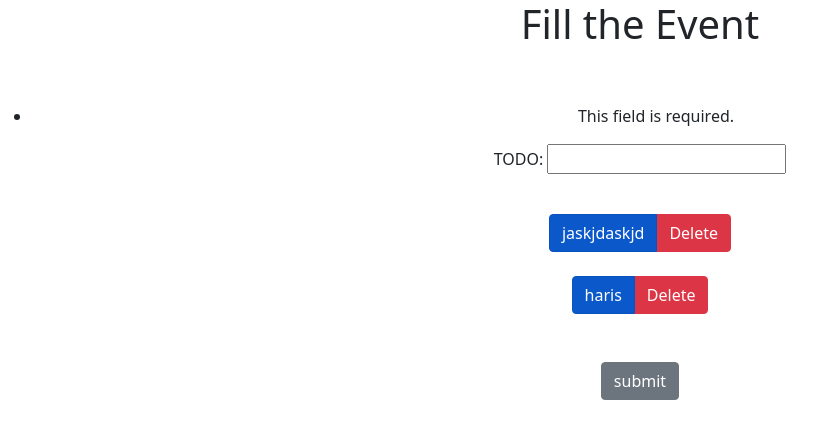
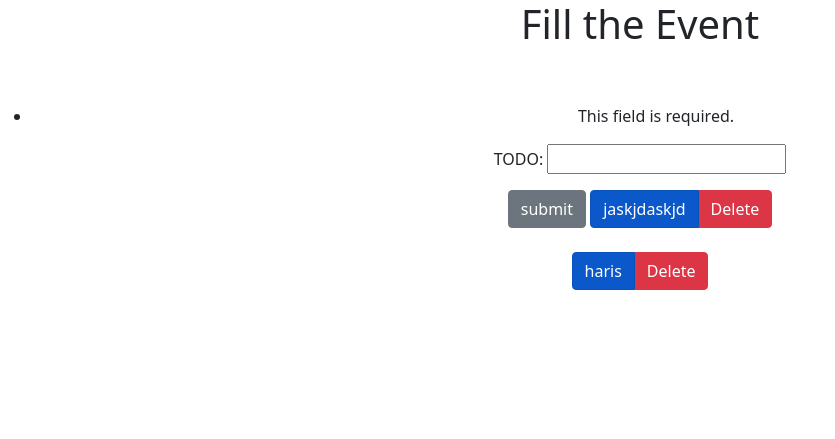
Before and after one commit to hamzakcs/todo, a Django app: page /data/ in a window 1280 px wide. Shown: the top 439 px of the page, without its empty margins (0-835 px from the left). Run offline with Django 3.2, Linux system fonts and the light colour scheme; data comes from the database, SQL or seed files in the repository.

Commit message:
button place change

```diff
--- a/saver/templates/saver/data_show.html
+++ b/saver/templates/saver/data_show.html
@@ -18,7 +18,7 @@
                  <h1>Fill TODO</h1><br><br>
             <form action="" method= POST>
                 {% csrf_token %}
-                {{ all_data.as_p }}
+                {{ all_data.as_p }}<input type="submit" value="Submit" class="btn btn-secondary btn-sm">
                 {% for i in model_data %}
                 <div class="btn-group">
                     <a href="#" class="btn btn-primary active" aria-current="page">{{ i }}</a>
@@ -26,8 +26,8 @@
                 </div><br>
 
                 <br>
-                {% endfor %}<br>
-                <input type="submit" value="Submit" class="btn btn-secondary btn-sm">
+                {% endfor %}
+
 
             </form>
             </center>
@@ -35,7 +35,7 @@
             <h1>Fill the Event</h1><br><br>
             <form action="" method= POST>
                 {% csrf_token %}
-                {{ all_data.as_p }}<br>
+                {{ all_data.as_p }}<input type="submit" value="submit" class="btn btn-secondary">
                  {% for i in model_data %}
                 <div class="btn-group">
                     <a href="#" class="btn btn-primary active" aria-current="page">{{ i }}</a>
@@ -43,8 +43,8 @@
                 </div><br>
 
                 <br>
-                {% endfor %}<br>
-                <input type="submit" value="submit" class="btn btn-secondary">
+                {% endfor %}
+
             </form>
         {% endif %}
     </center>
```
Also changed, not shown: 1 other file.
